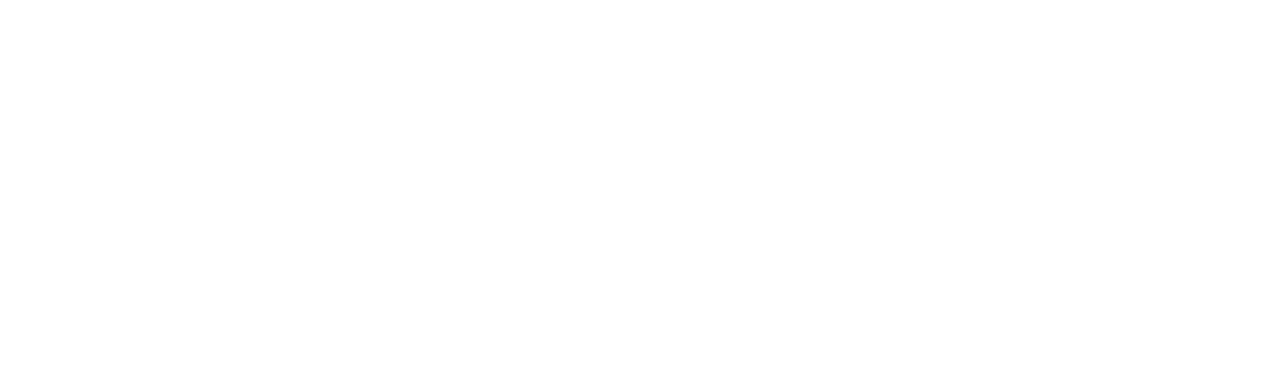
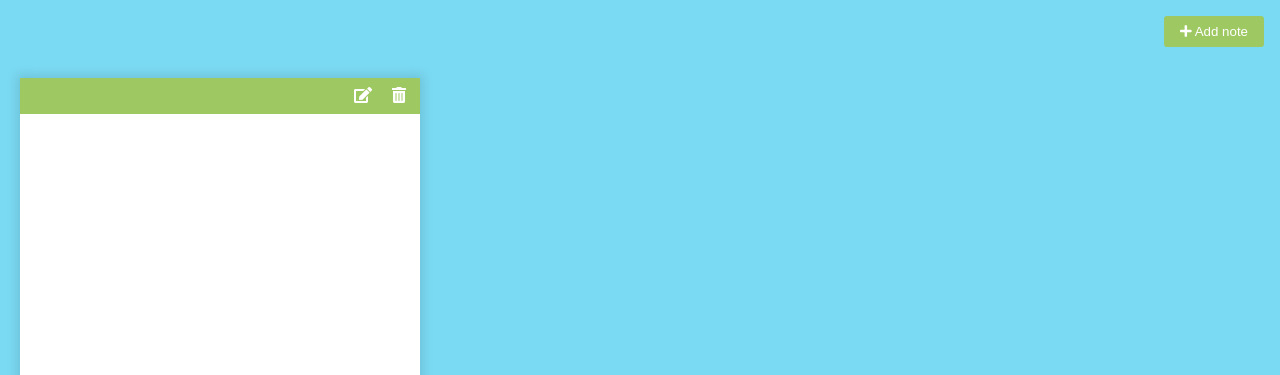
Before and after one commit to soupy96/day33-notes-app, a plain HTML site: page index.html in a window 1280 px wide. Shown: the top 375 px of the page. Drawn offline with nearby package versions, Linux system fonts and the light colour scheme.

Commit message:
notes html and css

```diff
--- a/index.html
+++ b/index.html
@@ -5,10 +5,21 @@
     <meta name="viewport" content="width=device-width, initial-scale=1.0">
     <link rel="stylesheet" href="https://cdnjs.cloudflare.com/ajax/libs/font-awesome/5.15.1/css/all.min.css" integrity="sha512-+4zCK9k+qNFUR5X+cKL9EIR+ZOhtIloNl9GIKS57V1MyNsYpYcUrUeQc9vNfzsWfV28IaLL3i96P9sdNyeRssA==" crossorigin="anonymous" />
     <link rel="stylesheet" href="style.css">
-    <title>My Project</title>
+    <title>Notes App</title>
 </head>
 <body>
-    <h1>Project Starter</h1>
+    <button class="add" id="add">
+        <i class="fas fa-plus"></i> Add note
+    </button>
+    <div class="note">
+        <div class="tools">
+            <button class="edit"><i class="fas fa-edit"></i></button>
+            <button class="delete"><i class="fas fa-trash-alt"></i></button>
+        </div>
+        <div class="hidden"></div>
+        <textarea></textarea>
+    </div>
+    <script src="https://cdnjs.cloudflare.com/ajax/libs/marked/1.2.7/marked.min.js"></script>
     <script src="script.js"></script>
 </body>
 </html>
--- a/style.css
+++ b/style.css
@@ -1,16 +1,64 @@
-@import url('https://fonts.googleapis.com/css2?family=Roboto:wght@400;700&display=swap');
+@import url('https://fonts.googleapis.com/css2?family=Poppins:wght@200;400&display=swap');
 
 * {
   box-sizing: border-box;
 }
 
 body {
-  font-family: 'Roboto', sans-serif;
+  background-color: #7bdaf3;
+  font-family: 'Poppins', sans-serif;
   display: flex;
-  flex-direction: column;
-  align-items: center;
-  justify-content: center;
-  height: 100vh;
-  overflow: hidden;
+  flex-wrap: wrap;
   margin: 0px;
+  padding-top: 3rem;
 }
+
+.add {
+  position: fixed;
+  top: 1rem;
+  right: 1rem;
+  background-color: #9ec862;
+  color: #fff;
+  border: none;
+  border-radius: 3px;
+  padding: 0.5rem 1rem;
+  cursor: pointer;
+}
+
+.note {
+  background-color: #fff;
+  box-shadow: 0 0 10px 4px rgba(0, 0, 0, 0.1);
+  margin: 30px 20px;
+  height: 400px;
+  width: 400px;
+}
+
+.note .tools {
+  background-color: #9ec862;
+  display: flex;
+  justify-content: flex-end;
+  padding: 0.5rem;
+}
+
+.note .tools button {
+  background-color: transparent;
+  border: none;
+  color: #fff;
+  cursor: pointer;
+  font-size: 1rem;
+  margin-left: 0.5rem;
+}
+
+.note textarea {
+  outline: none;
+  font-family: inherit;
+  font-size: 1.2rem;
+  border: none;
+  height: 400px;
+  width: 100%;
+  padding: 20px;
+}
+
+.hidden {
+  display: none;
+}
```
